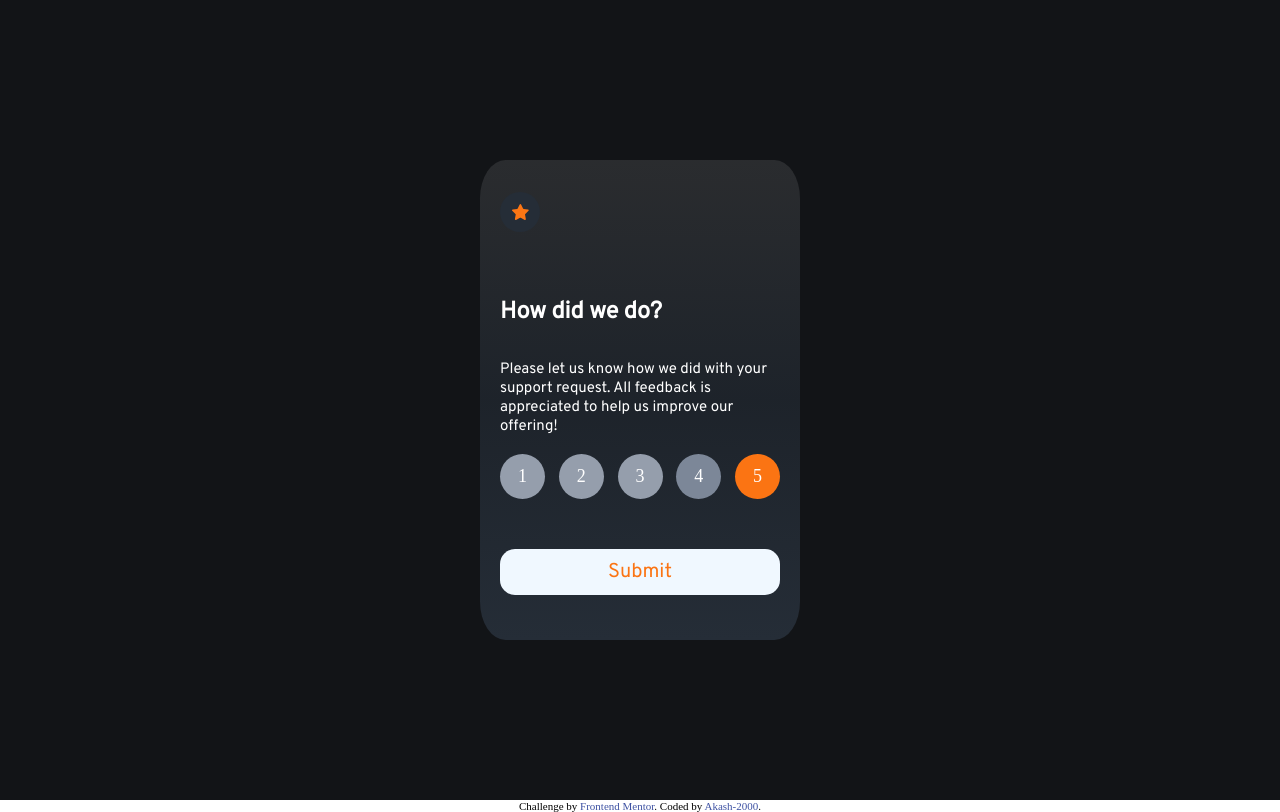
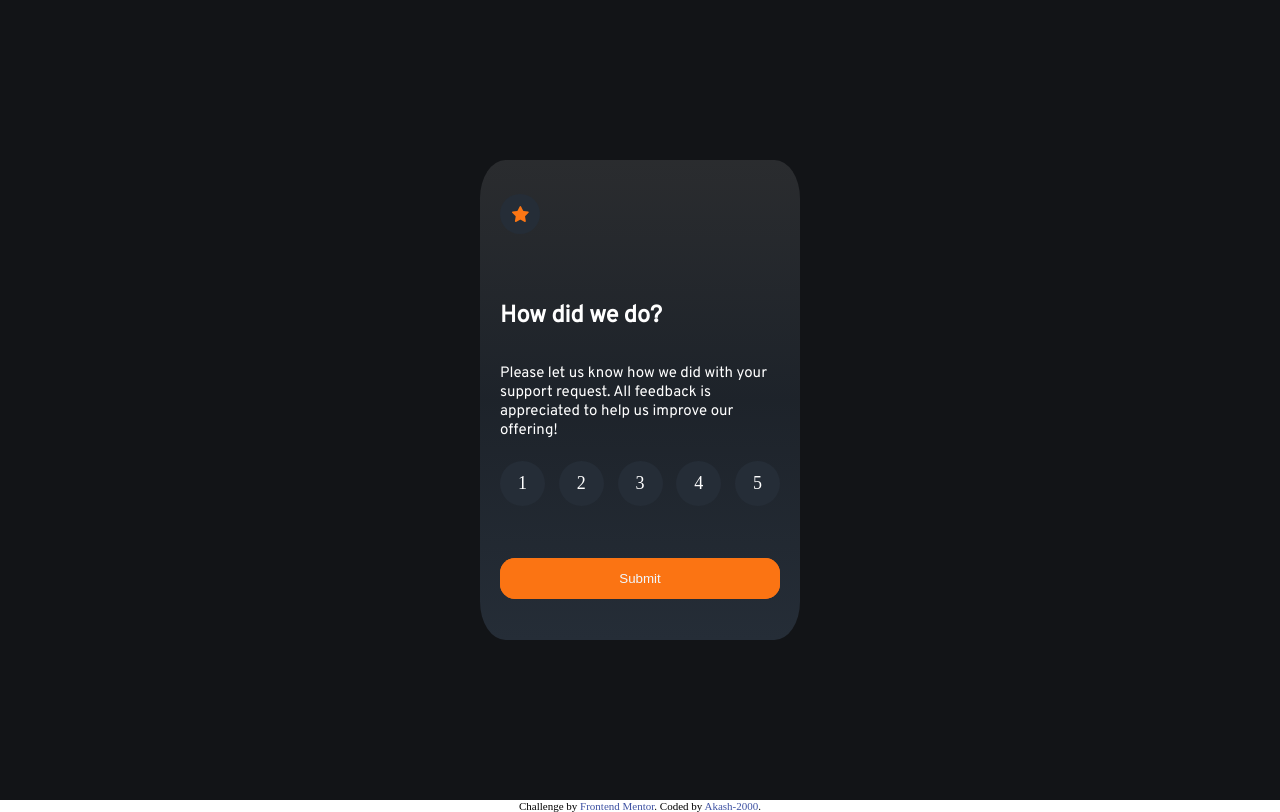
Before and after one commit to Akash-2000/interactive-rating-component-main, a plain HTML site: page index.html in a window 1280 px wide. Drawn offline with Linux system fonts and the light colour scheme.

Commit message:
after changes

```diff
--- a/index.html
+++ b/index.html
@@ -16,6 +16,7 @@
     .attribution { font-size: 11px; text-align: center; }
     .attribution a { color: hsl(228, 45%, 44%); }
   </style>
+
 </head>
 <body>
 
@@ -37,34 +38,33 @@
         </div>
         <div class="grid-item grid-item1" >
               <div class="grid-item2" onclick="handleClick(event)" id="1">
-                <div class="button" id="1">
+                <div class="button" tabindex="1" id="1">
                   <span id="1">1</span>
                 </div>
               </div>
               <div class="grid-item2" onclick="handleClick(event)" id="2">
-                <div class="button"  id="2">
+                <div class="button" tabindex="1" id="2">
                   <span id="2">2</span>
                 </div>
               </div>
               <div class="grid-item2" onclick="handleClick(event)" id="3">
-                <div class="button" id="3">
+                <div class="button" tabindex="1" id="3">
                   <span id="3">3</span>
                 </div>
               </div>
               <div class="grid-item2" onclick="handleClick(event)" id="4">
-              <div class="button" style="background-color:hsl(216, 12%, 54%) ;" id="4">
+              <div class="button" tabindex="1" id="4">
                 <span id="4">4</span>
               </div></div>
               <div class="grid-item2" onclick="handleClick(event)" id="5">
-                <div class="button" style="background-color: hsl(25, 97%, 53%)
-                ;" id="5">
+                <div class="button" tabindex="1"  id="5">
                   <span id="5">5</span>
                 </div>
               </div>
         </div>
         <div class="grid-item paragraph">
-          <div class="submitButton">
-              <span><a class="plain-link"  href="sucees.html?key1=4">Submit</a></span>
+          <div class="submitButton-div">
+            <a class="plain-link submitButton"  href="sucees.html?key1=4"><button class="submitButton">Submit</button></a>
           </div>
         </div>
       </div>
--- a/styles.css
+++ b/styles.css
@@ -53,28 +53,41 @@
 
   }
   .button{
-    background-color:hsl(217, 12%, 63%);
+    background-color:hsl(213, 19%, 18%);
     width: 45px;
     height: 45px;
     border-radius: 50%;
     color:hsl(0, 0%, 100%);
     display: flex;
+    border: none;
     justify-content: center;
     align-items: center;
 
   }
+
   .button span{
     font-size: 18px;
   }
-  .submitButton{
-    background-color: aliceblue;
+  .submitButton-div{
     width: 100%;
     height: 50%;
+  }
+  .submitButton{
+    background-color:hsl(25, 97%, 53%);
+    width: 100%;
+    height: 100%;
     border-radius: 15px;
+    border: none;
     display: flex;
     justify-content: center;
     align-items: center;
-    color: hsl(25, 97%, 53%);
+    color:aliceblue;
+
+  }
+  .submitButton:active{
+    background-color: aliceblue;
+    color: orange;
+    transition: 0.7s;
 
   }
   .submitButton span{
@@ -119,6 +132,14 @@ a {
   text-decoration: none; /* Remove underline */
   color: inherit; /* Use the default text color */
 }
+.button:hover{
+  background-color:  hsl(216, 12%, 54%)
+}
+.button:focus{
+  background-color:hsl(25, 97%, 53%) ;
+}
+
+
 
 @media only screen and (max-width: 600px) {
   .center-content {
--- a/sucess.css
+++ b/sucess.css
@@ -128,7 +128,7 @@ a {
 }
 
 .Ratings{
-  background-color: hsl(216, 12%, 54%) ;
+  background-color: hsl(213, 19%, 18%) ;
   padding: 8px;
   border-radius: 20px;
   color: hsl(25, 97%, 53%);
```
